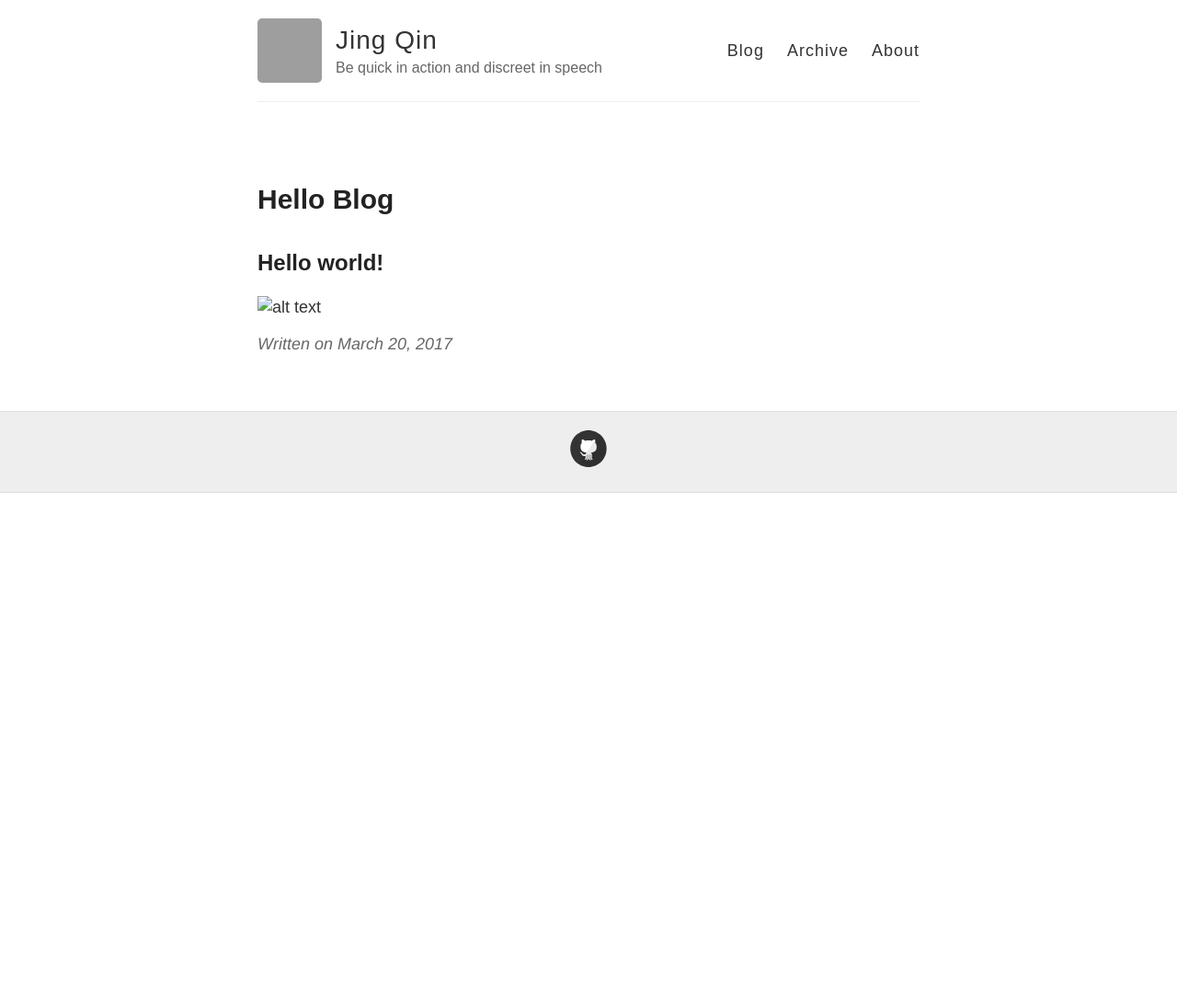
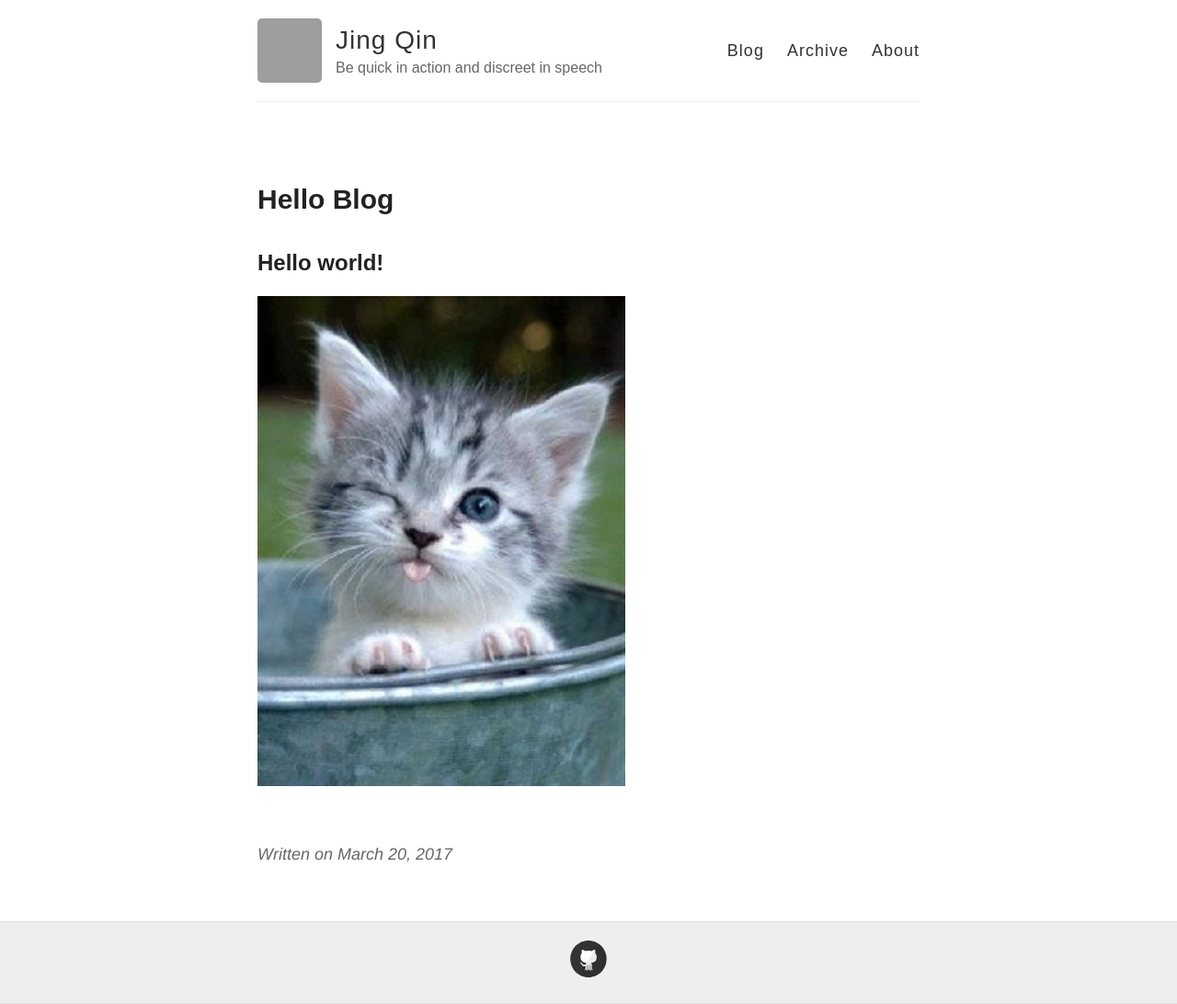
Before and after one commit to JingQin-JQ/JingQIn-JQ.github.io, a Jekyll site: the page built from _posts/2017-03-20-start-blog-in-github.md, in a window 1280 px wide. Shown: the whole page at 92% size. Built offline with Jekyll 4.4.1, drawn with Linux system fonts in a browser that asks for light colours; comment, search, counter and statistics services are not loaded; before the commit the page ends 900 px from its top, so only the background shows below that; grey boxes are pictures that could not be loaded.

Commit message:
Change the way to show picture

```diff
--- a/_posts/2017-03-20-start-blog-in-github.md
+++ b/_posts/2017-03-20-start-blog-in-github.md
@@ -7,4 +7,4 @@ tags:
 ---
 ## Hello world!
 
-![alt text](../images/2017-03-20/cute_cat.jpg)
+![cute cat]({{ site.baseurl }}/images/2017-03-20/cute_cat.jpg)
```
